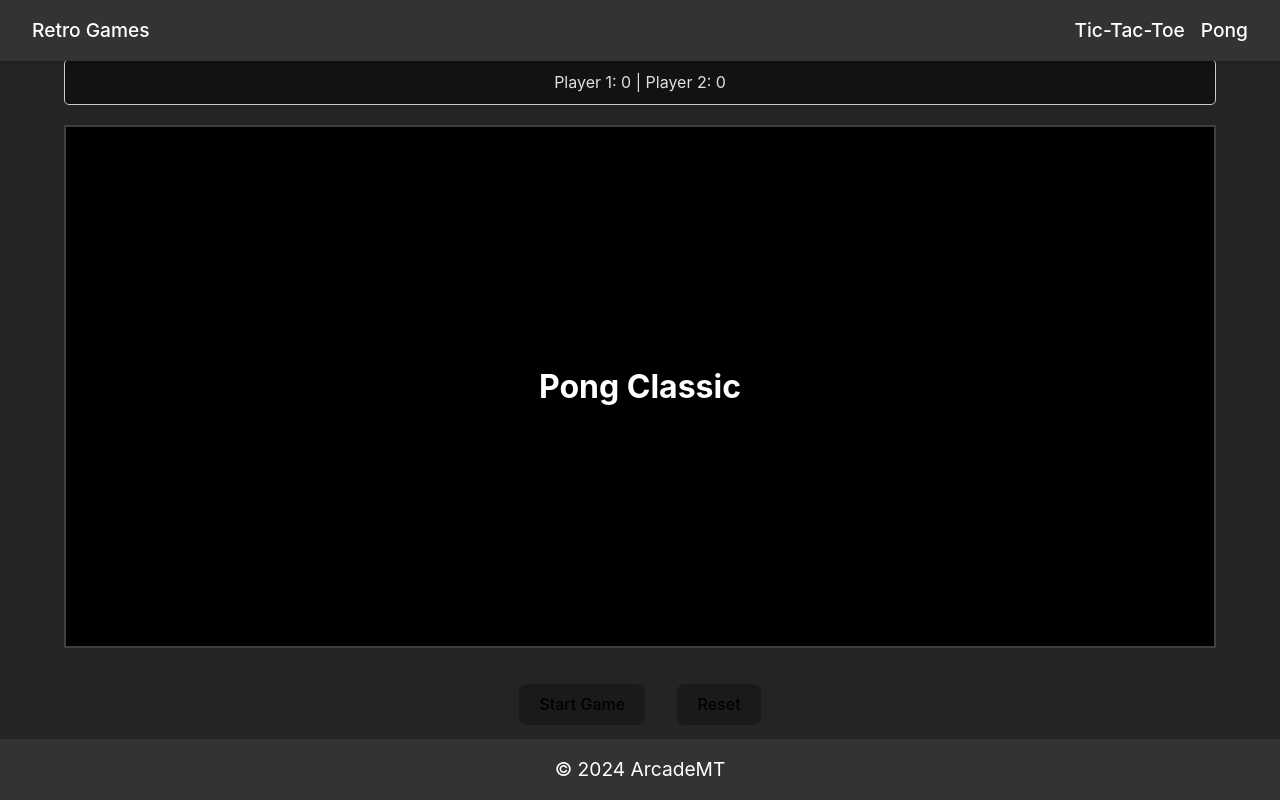
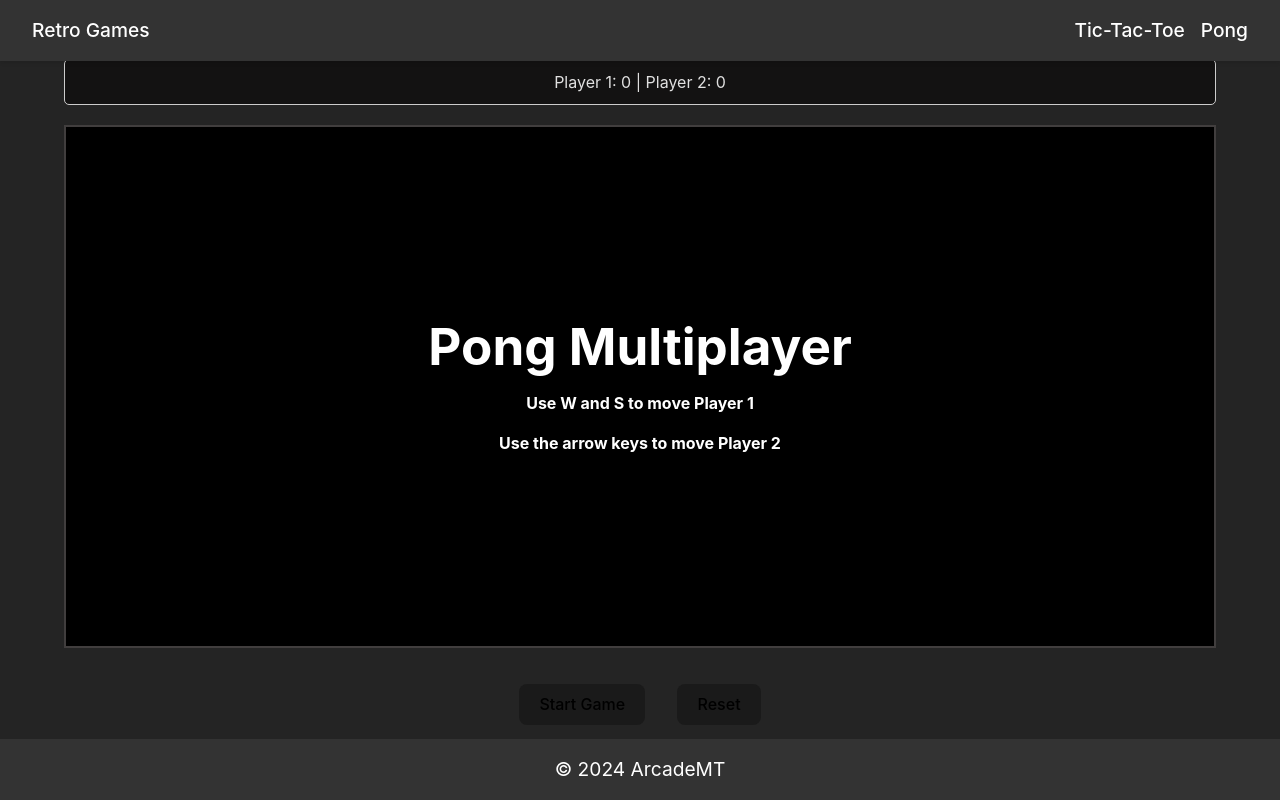
Before and after one commit to Caximorris/retrogames, a React (Vite) app: page /pong in a window 1280 px wide. Built offline with nearby package versions, Linux system fonts and the light colour scheme.

Commit message:
pong finish2

```diff
--- a/src/games/Pong/components/Board.jsx
+++ b/src/games/Pong/components/Board.jsx
@@ -8,9 +8,9 @@ import useBall from '../logic/useBall';
 const Board = ({ gameState, setGameState }) => {
     const boardRef = useRef();
     const [boardSize, setBoardSize] = useState({ width: 800, height: 400 }); // Default size or state
-    const playerOne = usePaddle(boardSize, 'w', 's', true);
-    const playerTwo = usePaddle(boardSize, 'ArrowUp', 'ArrowDown', false);
-    const ball = useBall(boardSize, [playerOne, playerTwo], gameState, setGameState); // Pass setGameState
+    const playerOne = usePaddle(boardSize, 'w', 's', true, gameState);
+    const playerTwo = usePaddle(boardSize, 'ArrowUp', 'ArrowDown', false, gameState);
+    const ball = useBall(boardSize, [playerOne, playerTwo], gameState, setGameState);
 
     useEffect(() => {
         const handleResize = () => {
@@ -31,28 +31,41 @@ const Board = ({ gameState, setGameState }) => {
         };
     }, []);
 
-    if (!boardSize) {
-        return <div ref={boardRef} className="pong-board" />
+    if (gameState.score.winner) {
+        return (
+            <div ref={boardRef} className="paused-board">
+                <div className="paused-pong-container">
+                    <h1 className="paused-pong">
+                        {gameState.score.winner === 1 ? 'Player 1 Wins!' : 'Player 2 Wins!'}
+                    </h1>
+                </div>
+            </div>
+        );
     }
 
-    if (gameState.score.winner) {
-        return <div ref={boardRef} className="pong-board">
-            <h1 className="paused-pong">
-                {gameState.score.winner === 1 ? 'Player 1 Wins!' : 'Player 2 Wins!'}
-            </h1>
-        </div>
+    if (!gameState.hasStarted) {
+        return (
+            <div ref={boardRef} className="paused-board">
+                <div className="paused-pong-container">
+                    <h1 className="paused-pong">Pong Multiplayer</h1>
+                    <h4 className="paused-pong">Use W and S to move Player 1</h4>
+                    <h4 className="paused-pong">Use the arrow keys to move Player 2</h4>
+                </div>
+            </div>
+        );
     }
 
     if (gameState.isPaused) {
-        return <div ref={boardRef} className="pong-board">
-            <h1 className="paused-pong">
-                {!gameState.hasStarted ? 'Pong Classic' : gameState.isPaused ? 'Resume' : 'Pause'}
-            </h1>
+        return <div ref={boardRef} className="paused-board">
+            <div className="paused-pong-container">
+                <h1 className="paused-pong">Resume</h1>
+            </div>
         </div>
     }
 
     return (
         <div ref={boardRef} className="pong-board">
+            <div className="pong-net" />
             <Paddle {...playerOne} />
             <Paddle {...playerTwo} />
             <Ball {...ball} />
--- a/src/games/Pong/logic/useBall.js
+++ b/src/games/Pong/logic/useBall.js
@@ -28,7 +28,7 @@ const checkPaddleCollision = (paddle, ballPos, diameter) => {
 };
 
 const useBall = (boardSize, paddles, gameState, setGameState) => {
-    const diameter = useMemo(() => Math.round(boardSize.height * 0.025), [boardSize.height]);
+    const diameter = useMemo(() => Math.round(boardSize.height * 0.035), [boardSize.height]);
     const initialPosition = useMemo(() => ({
         x: boardSize.width / 2 - diameter / 2,
         y: boardSize.height / 2 - diameter / 2,
--- a/src/games/Pong/logic/usePaddle.js
+++ b/src/games/Pong/logic/usePaddle.js
@@ -1,9 +1,9 @@
-import {useState, useEffect, useRef, useMemo, useCallback} from 'react';
+import { useState, useEffect, useRef, useMemo, useCallback } from 'react';
 
-const usePaddle = (boardSize, upKey, downKey, playerOne) => {
+const usePaddle = (boardSize, upKey, downKey, playerOne, gameState) => {
     const size = useMemo(() => ({
-        height: Math.round(boardSize.height * 0.2),
-        width: Math.round(boardSize.width * 0.02)
+        height: Math.round(boardSize.height * 0.15),
+        width: Math.round(boardSize.width * 0.01)
     }), [boardSize.height, boardSize.width]);
 
     const initialPosition = useMemo(() => Math.round(boardSize.height / 2 - size.height / 2), [boardSize.height, size.height]);
@@ -25,14 +25,18 @@ const usePaddle = (boardSize, upKey, downKey, playerOne) => {
         const handleKeyDown = (e) => {
             if (e.key === upKey || e.key === downKey) {
                 e.preventDefault();
+                if (!gameState.isPaused && gameState.hasStarted) {
                     keyState[e.key] = true;
+                }
             }
         };
 
         const handleKeyUp = (e) => {
             if (e.key === upKey || e.key === downKey) {
                 e.preventDefault();
+                if (!gameState.isPaused && gameState.hasStarted) {
                     keyState[e.key] = false;
+                }
             }
         };
 
@@ -41,10 +45,12 @@ const usePaddle = (boardSize, upKey, downKey, playerOne) => {
 
         const gameLoop = () => {
             let nextPosition = positionRef.current;
+            if (gameState.hasStarted) {
                 if (keyState[upKey]) {
                     nextPosition = getNextPaddlePosition(nextPosition, true);
                 } else if (keyState[downKey]) {
                     nextPosition = getNextPaddlePosition(nextPosition, false);
+                }
             }
 
             if (positionRef.current !== nextPosition) {
@@ -61,7 +67,14 @@ const usePaddle = (boardSize, upKey, downKey, playerOne) => {
             window.removeEventListener('keyup', handleKeyUp);
             cancelAnimationFrame(animationFrameRef.current);
         };
-    }, [upKey, downKey, size.height, getNextPaddlePosition]);
+    }, [upKey, downKey, size.height, getNextPaddlePosition, gameState.hasStarted, gameState.isPaused]);
+
+    useEffect(() => {
+        if (!gameState.hasStarted) {
+            setPosition(initialPosition);
+            positionRef.current = initialPosition;
+        }
+    }, [gameState.hasStarted, initialPosition, setPosition]);
 
     useEffect(() => {
         if (boardSizeRef.current.height !== boardSize.height) {
--- a/src/styles/Pong.css
+++ b/src/styles/Pong.css
@@ -1,3 +1,4 @@
+.paused-board,
 .pong-board {
     display: grid;
     grid-template-columns: repeat(2, 1fr);
@@ -13,14 +14,13 @@
     border: 2px solid rgb(65, 62, 62);
 }
 
-.pong-board>* {
-    position: absolute;
-    width: 100%;
-    height: 100%;
+.pong-board {
+    background-color: black;
 }
 
-.paused-pong {
+.paused-pong-container {
     display: flex;
+    flex-direction: column;
     justify-content: center;
     align-items: center;
     position: absolute;
@@ -30,16 +30,35 @@
     height: 100%;
     background-color: rgba(0, 0, 0, 0.5);
     color: white;
-    font-size: 2rem;
     z-index: 1;
 }
 
-.ball {
+.paused-pong {
+    text-align: center;
+    margin: 0.5rem;
+}
+
+.paused-pong h1 {
+    font-size: 2.5rem;
+    margin-bottom: 1rem;
+}
+
+.paused-pong h4 {
+    font-size: 1.5rem;
+    margin: 0.5rem 0;
+}
+
+.pong-net {
     position: absolute;
-    top: 50%;
+    top: 0;
     left: 50%;
-    transform: translate(-50%, -50%);
-    background-color: white;
-    width: 20px;
-    height: 20px;
+    width: 2px;
+    height: 100%;
+    background: repeating-linear-gradient(
+        to bottom,
+        white,
+        white 10px,
+        transparent 10px,
+        transparent 20px
+    );
 }
```
Lines whose indentation alone changed are shown as unchanged.
